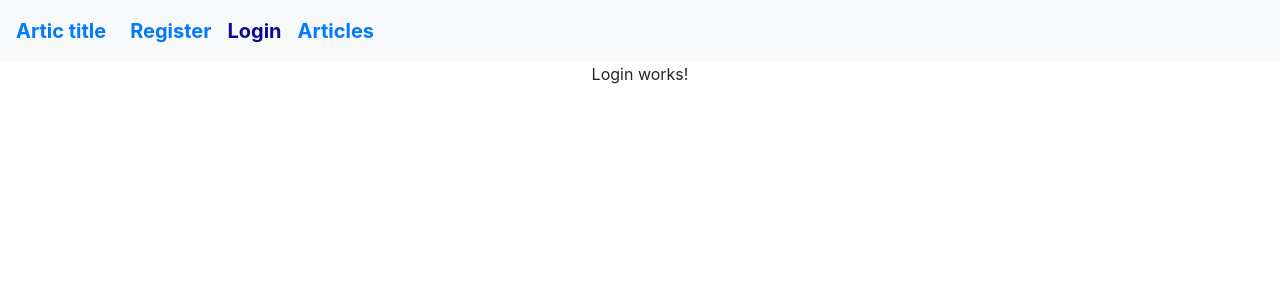
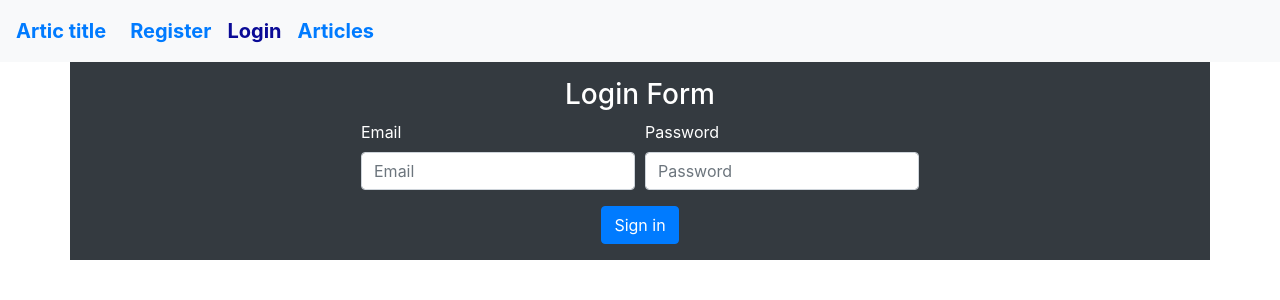
Before and after one commit to AleksandarKostadinov/artic-title, a React (Create React App) app in the folder artic-title-app/: page /login in a window 1280 px wide. Shown: the top 300 px of the page. Built offline with nearby package versions, Linux system fonts and the light colour scheme.

Commit message:
Added login functionality.

```diff
--- a/artic-title-app/src/components/Login.jsx
+++ b/artic-title-app/src/components/Login.jsx
@@ -1,10 +1,79 @@
 import React, { Component } from 'react'
+import { removeEnd, kebapToCamel } from '../utils/stringParser';
+import { authService } from '../services/authService';
+import Auth from '../utils/auth';
 
 export default class Login extends Component {
+
+  constructor (props) {
+    super(props)
+
+    this.state = {
+      email: '',
+      password: ''
+    }
+  }
+
+
+
+
+  handleSubmit = (e) => {
+    e.preventDefault()
+
+    const { email, password } = this.state
+    const user = {  email, password }
+
+    authService.login({ ...user })
+      .then(data => {
+        Auth.saveUserInfo(data)
+        this.props.history.push('/')
+      })
+  }
+
+  handleChange = ({ target }) => {
+    const { value, id } = target
+    const parsedId = kebapToCamel(removeEnd(id, '-log'))
+
+    this.setState({ [parsedId]: value })
+  }
+
   render () {
+    const { email, password } = this.state
+
     return (
-      <div>
-        Login works!
+      <div className='container p-3 mb-2 bg-dark text-white'>
+        <h3>Login Form</h3>
+        <div className='row justify-content-md-center'>
+          <div className='col-md-auto'>
+            <form onSubmit={this.handleSubmit}>
+              <div className='form-row'>
+                <div className='form-group col-md-6'>
+                  <label htmlFor='email-log'>Email</label>
+                  <input
+                    type='email'
+                    className='form-control'
+                    id='email-log'
+                    placeholder='Email'
+                    value={email}
+                    onChange={this.handleChange} />
+                </div>
+                <div className='form-group col-md-6'>
+                <label htmlFor='password-log'>Password</label>
+                  <input
+                    type='password'
+                    className='form-control'
+                    id='password-log'
+                    placeholder='Password'
+                    value={password}
+                    onChange={this.handleChange}
+                    />
+                </div>
+              </div>
+
+              <button type='submit' className='btn btn-primary'>Sign in</button>
+            </form>
+          </div>
+        </div>
       </div>
     )
   }
--- a/artic-title-app/src/components/Register.jsx
+++ b/artic-title-app/src/components/Register.jsx
@@ -1,9 +1,14 @@
 import React, { Component } from 'react'
 import { removeEnd, kebapToCamel } from '../utils/stringParser';
 import { authService } from '../services/authService';
+import Auth from '../utils/auth';
 
 export default class Register extends Component {
-  state = {
+
+  constructor (props) {
+    super(props)
+
+    this.state = {
       username: '',
       email: '',
       password: '',
@@ -11,6 +16,10 @@ export default class Register extends Component {
       bio: '',
       image: ''
     }
+  }
+
+
+
 
   handleSubmit = (e) => {
     e.preventDefault()
@@ -19,7 +28,10 @@ export default class Register extends Component {
     const user = { username, email, password, bio, image }
 
     authService.register({ ...user })
-      .then(data => console.log(data))
+      .then(data => {
+        Auth.saveUserInfo(data)
+        this.props.history.push('/')
+      })
   }
 
   handleChange = ({ target }) => {
--- a/artic-title-app/src/services/authService.js
+++ b/artic-title-app/src/services/authService.js
@@ -2,10 +2,11 @@ import { crud } from '../api/crud'
 
 const baseUrl = 'http://localhost:1337/api/users'
 
-const register = (user) => {
-  return crud.post(baseUrl, { user })
-}
+const register = (user) => crud.post(baseUrl, { user })
+
+const login = (user) => crud.post(`${baseUrl}/login`, { user })
 
 export const authService = {
-  register
+  register,
+  login
 }
--- a/artic-title-app/src/utils/auth.js
+++ b/artic-title-app/src/utils/auth.js
@@ -24,6 +24,16 @@ class Auth {
 
     return false
   }
+
+  static saveUserInfo (data) {
+    const { user } = data
+
+    const { token, roles, username } = user
+
+    window.localStorage.setItem('authToken', token)
+    window.localStorage.setItem('username', username)
+    window.localStorage.setItem('roles', JSON.stringify(roles))
+  }
 }
 
 export default Auth
```
Also changed, not shown: artic-title-app/src/services/articleService.js (added). Lines whose indentation alone changed are shown as unchanged.
